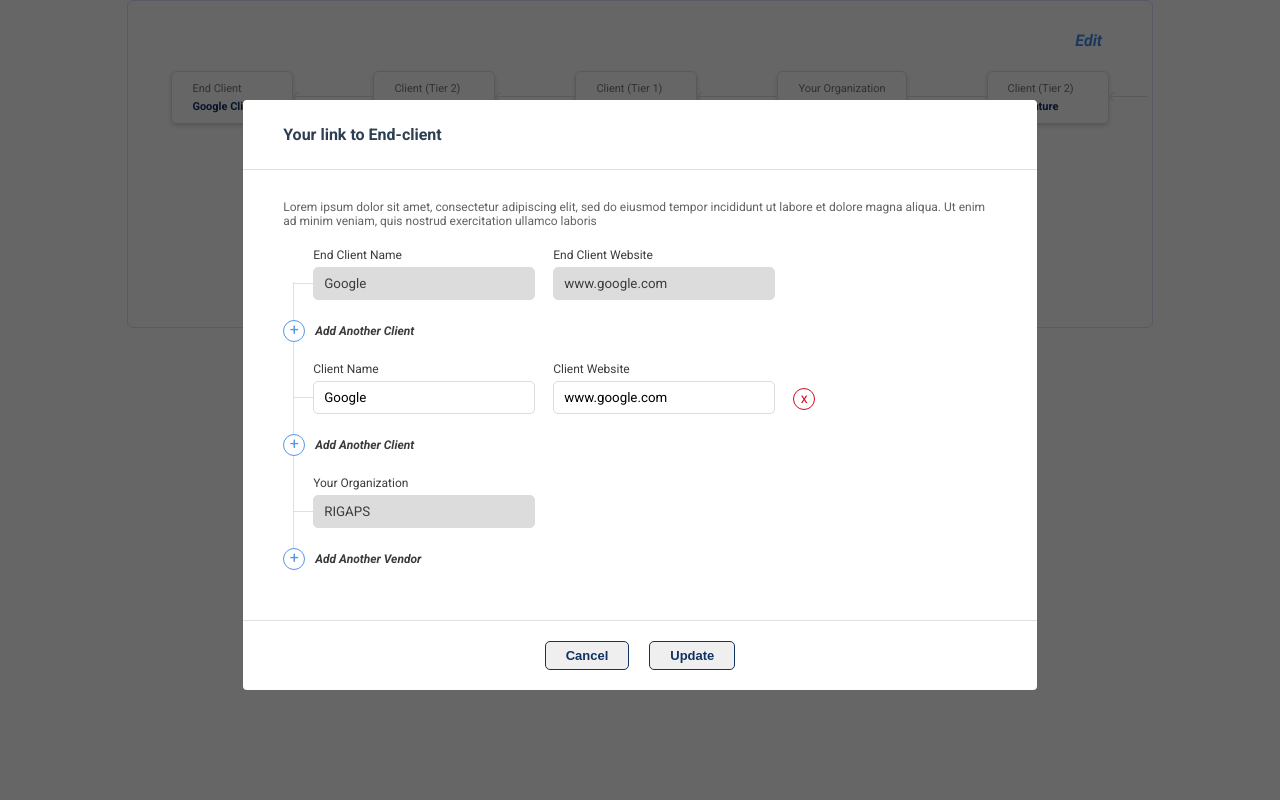
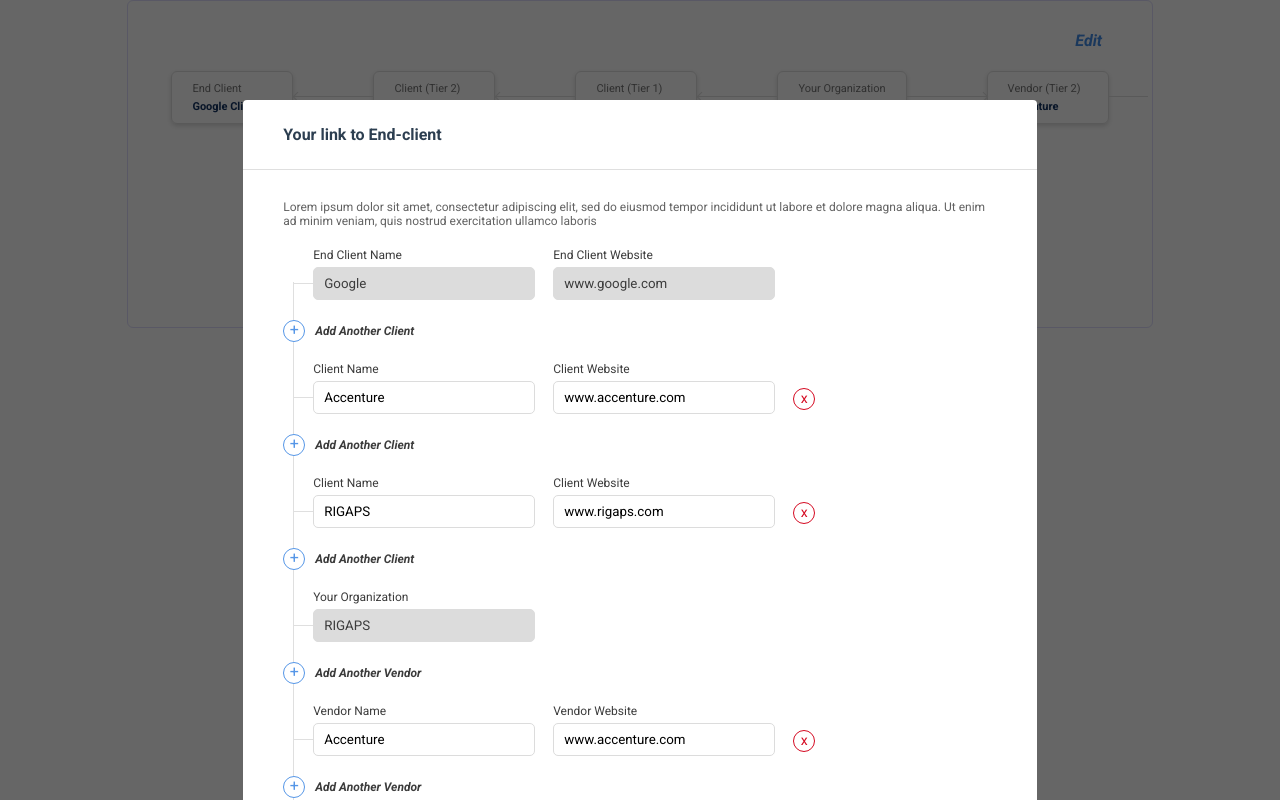
Before and after one commit to sharath0033/flow-design, a Vue app: page / in a window 1280 px wide. Both pictures are taken after a click on the element "Edit". Shown: the top 800 px of the page. Built offline with nearby package versions, Linux system fonts and the light colour scheme.

Commit message:
Edit form controls display populated using store data

```diff
--- a/src/components/Edit.vue
+++ b/src/components/Edit.vue
@@ -25,14 +25,17 @@ veniam, quis nostrud exercitation ullamco laboris</div>
               <label>Add Another Client</label>
             </div>
 
-            <div class="formGroup">
+            <template v-for="item in data[0].children">
+              <div class="formGroup" :key="item.id">
                 <div class="formItem">
                   <label>Client Name</label>
-                <input type="text" value="Google"/>
+                  <input type="text" v-bind:value="item.name"/>
+                  <div class="error">This field can’t be left blank.</div>
                 </div>
                 <div class="formItem">
                   <label>Client Website</label>
-                <input type="text" value="www.google.com"/>
+                  <input type="text" v-bind:value="item.url"/>
+                  <div class="error">This field can’t be left blank.</div>
                 </div>
                 <div class="removeBtn">x</div>
               </div>
@@ -41,6 +44,7 @@ veniam, quis nostrud exercitation ullamco laboris</div>
                 <div class="addBtn">+</div>
                 <label>Add Another Client</label>
               </div>
+            </template>
 
             <div class="formGroup">
               <div class="formItem">
@@ -53,6 +57,27 @@ veniam, quis nostrud exercitation ullamco laboris</div>
               <div class="addBtn">+</div>
               <label>Add Another Vendor</label>
             </div>
+
+            <template v-for="item in data[1].children">
+              <div class="formGroup" :key="item.id">
+                <div class="formItem">
+                  <label>Vendor Name</label>
+                  <input type="text" v-bind:value="item.name"/>
+                  <div class="error">This field can’t be left blank.</div>
+                </div>
+                <div class="formItem">
+                  <label>Vendor Website</label>
+                  <input type="text" v-bind:value="item.url"/>
+                  <div class="error">This field can’t be left blank.</div>
+                </div>
+                <div class="removeBtn">x</div>
+              </div>
+
+              <div class="inputGroup">
+                <div class="addBtn">+</div>
+                <label>Add Another Vendor</label>
+              </div>
+            </template>
 
           </div>
       </section>
@@ -70,9 +95,14 @@ veniam, quis nostrud exercitation ullamco laboris</div>
 export default {
   name: 'Edit',
   data() {
+    return{
+      data: []
+    }
   },
   computed: {
-
+    getData() {
+      return this.$store.getters.getData;
+    }
   },
   methods: {
     hidePopupDialog() {
@@ -83,7 +113,7 @@ export default {
     }
   },
   created() {
-
+    this.data = this.getData;
   }
 }
 </script>
@@ -92,18 +122,16 @@ export default {
   #edit-container {
     position: absolute;
     width: 100%;
-    height: 1000px;
     top: 0px;
     left: 0px;
     background-color: rgba(0, 0, 0, 0.6);
     #popupDialog{
-      width: 800px;
+      min-width: 700px;
       width: 62%;
       background-color: #ffffff;
-      margin: auto;
+      margin: 100px auto;
       display: inline-block;
       border-radius: 4px;
-      margin-top: 100px;
       header{
         border-bottom: 1px solid #dfdfdf;
         #title{
@@ -141,6 +169,7 @@ export default {
               width: 225px;
               display: inline-block;
               margin-right: 15px;
+              position: relative;
               input{
                 padding: 8px 10px;
                 margin-top: 5px;
@@ -151,6 +180,17 @@ export default {
                   color: #3c3c3c;
                   background-color: #dcdcdc;
                 }
+                &.error{
+                  border-color: #d50921;
+                }
+              }
+              .error{
+                font-size: 10px;
+                color: #d50921;
+                position: absolute;
+                bottom: -16px;
+                left: 2px;
+                display: none;
               }
             }
             .removeBtn{
--- a/src/components/Home.vue
+++ b/src/components/Home.vue
@@ -4,7 +4,7 @@
       <div id="editBtn" v-on:click="showPopupDialog">Edit</div>
       <div id="section">
 
-        <template v-for="item in getData">
+        <template v-for="item in data">
           <div class="module" :key="item.itemId">
             <div class="content" v-bind:class="typeData[item.type].class">
               <div class="type">{{ typeData[item.type].type }}</div>
--- a/src/store.js
+++ b/src/store.js
@@ -48,13 +48,13 @@ export default new Vuex.Store({
           children: [{
               id: 2,
               name: "Accenture",
-              type: 110,
+              type: 210,
               url: "www.accenture.com"
             },
             {
               id: 1,
               name: "RIGAPS",
-              type: 110,
+              type: 210,
               url: "www.rigaps.com"
             }]
         }
@@ -63,7 +63,7 @@ export default new Vuex.Store({
   mutations: {
     setPopupDialogState (state, payload) {
       state.showPopupDialog = payload
-    },
+    }
   },
   actions: {
     showHidePopupDialog ({commit}, payload) {
```
Lines whose indentation alone changed are shown as unchanged.
